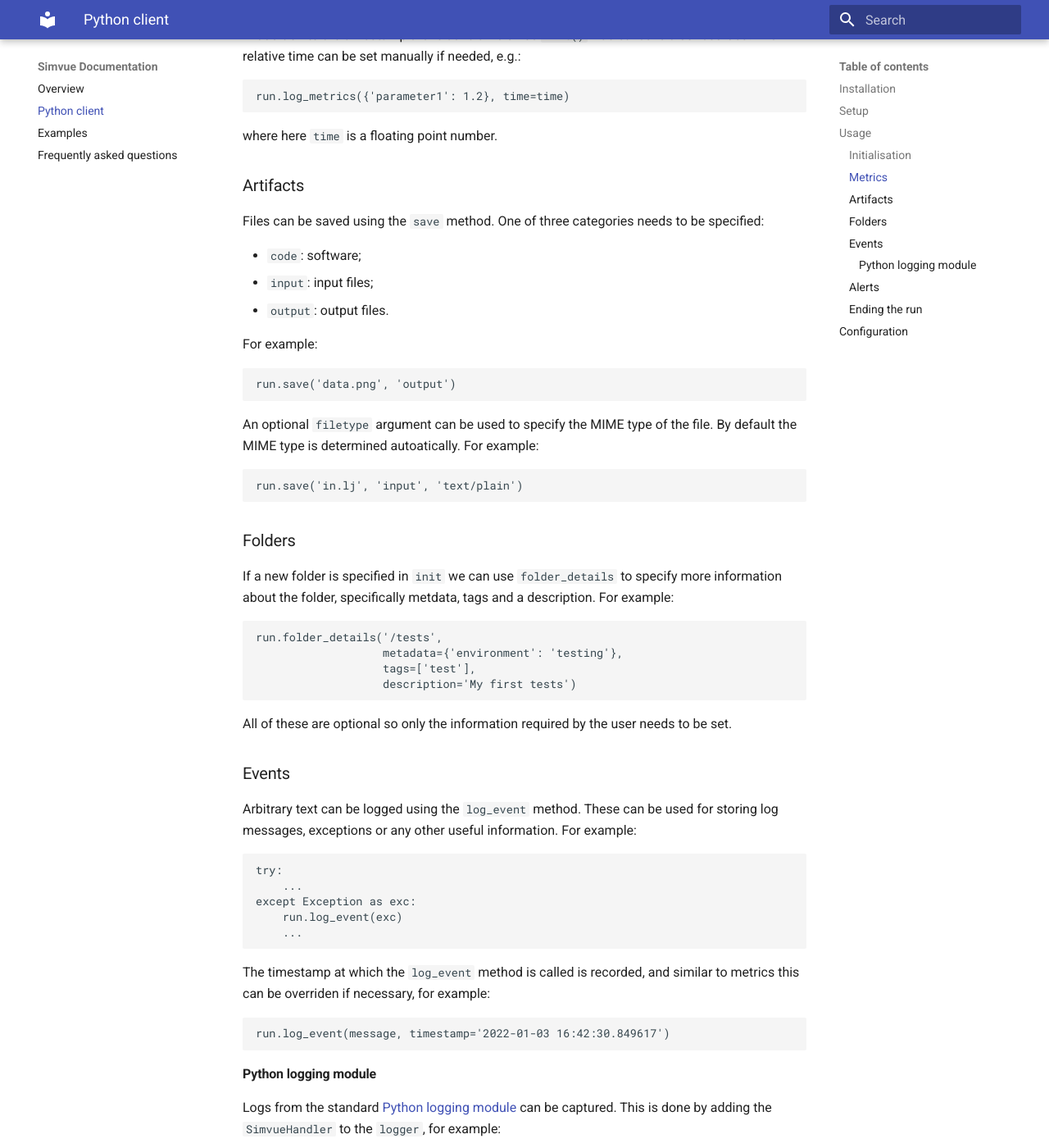
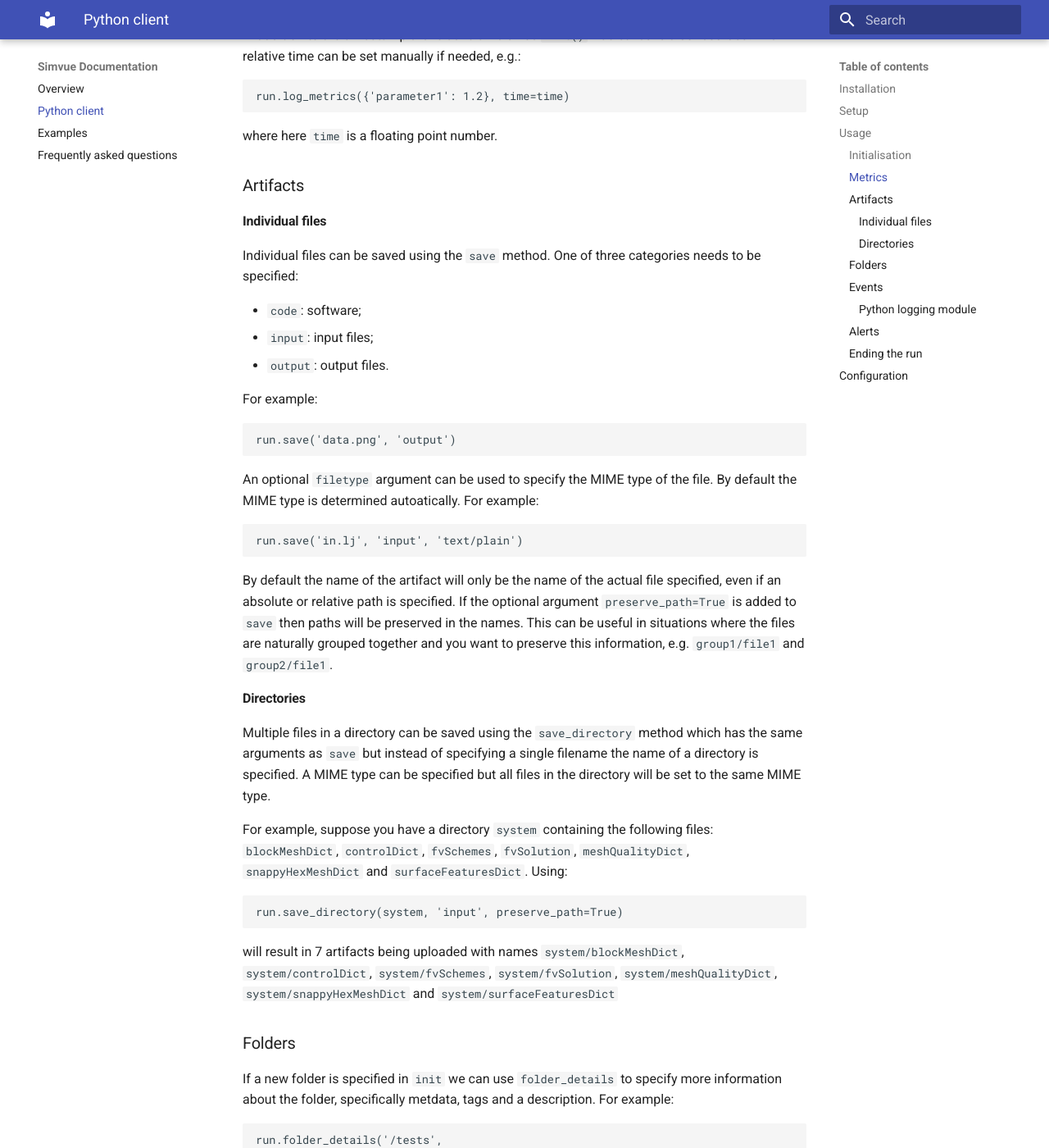
Before and after one commit to simvue-io/docs, an MkDocs documentation site: the page built from docs/python-client.md, in a window 1280 px wide and 1400 px high, scrolled down 2011 px. Shown: the whole window at 82% size. Built offline with MkDocs 1.6.1 and Material for MkDocs 9.7.7, drawn with Linux system fonts in a browser that asks for light colours.

Commit message:
Update python-client.md

````diff
--- a/docs/python-client.md
+++ b/docs/python-client.md
@@ -77,7 +77,9 @@ where here `time` is a floating point number.
 
 ### Artifacts
 
-Files can be saved using the `save` method. One of three categories needs to be specified:
+#### Individual files
+
+Individual files can be saved using the `save` method. One of three categories needs to be specified:
 
  * `code`: software;
  * `input`: input files;
@@ -93,6 +95,25 @@ autoatically. For example:
 ```
 run.save('in.lj', 'input', 'text/plain')
 ```
+
+By default the name of the artifact will only be the name of the actual file specified, even if an absolute or relative path is specified.
+If the optional argument `preserve_path=True` is added to `save` then paths will be preserved in the names. This can be useful
+in situations where the files are naturally grouped together and you want to preserve this information, e.g. `group1/file1` and
+`group2/file1`.
+
+#### Directories
+
+Multiple files in a directory can be saved using the `save_directory` method which has the same arguments as `save` but
+instead of specifying a single filename the name of a directory is specified. A MIME type can be specified but all files
+in the directory will be set to the same MIME type.
+
+For example, suppose you have a directory `system` containing the following files: `blockMeshDict`, `controlDict`, `fvSchemes`,
+`fvSolution`, `meshQualityDict`, `snappyHexMeshDict` and `surfaceFeaturesDict`. Using:
+```
+run.save_directory(system, 'input', preserve_path=True)
+```
+will result in 7 artifacts being uploaded with names `system/blockMeshDict`, `system/controlDict`, `system/fvSchemes`,
+`system/fvSolution`, `system/meshQualityDict`, `system/snappyHexMeshDict` and `system/surfaceFeaturesDict`
 
 ### Folders
 
````
